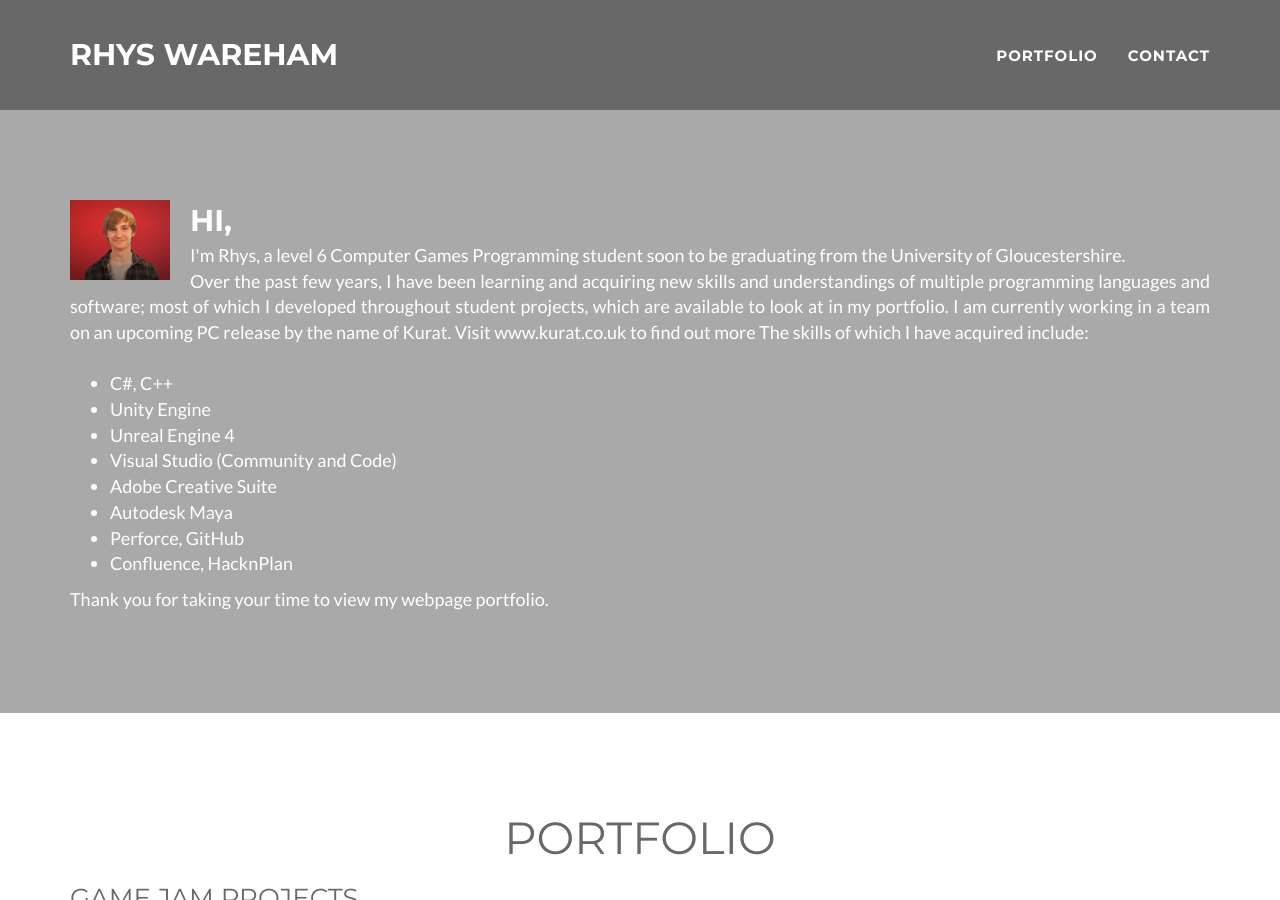
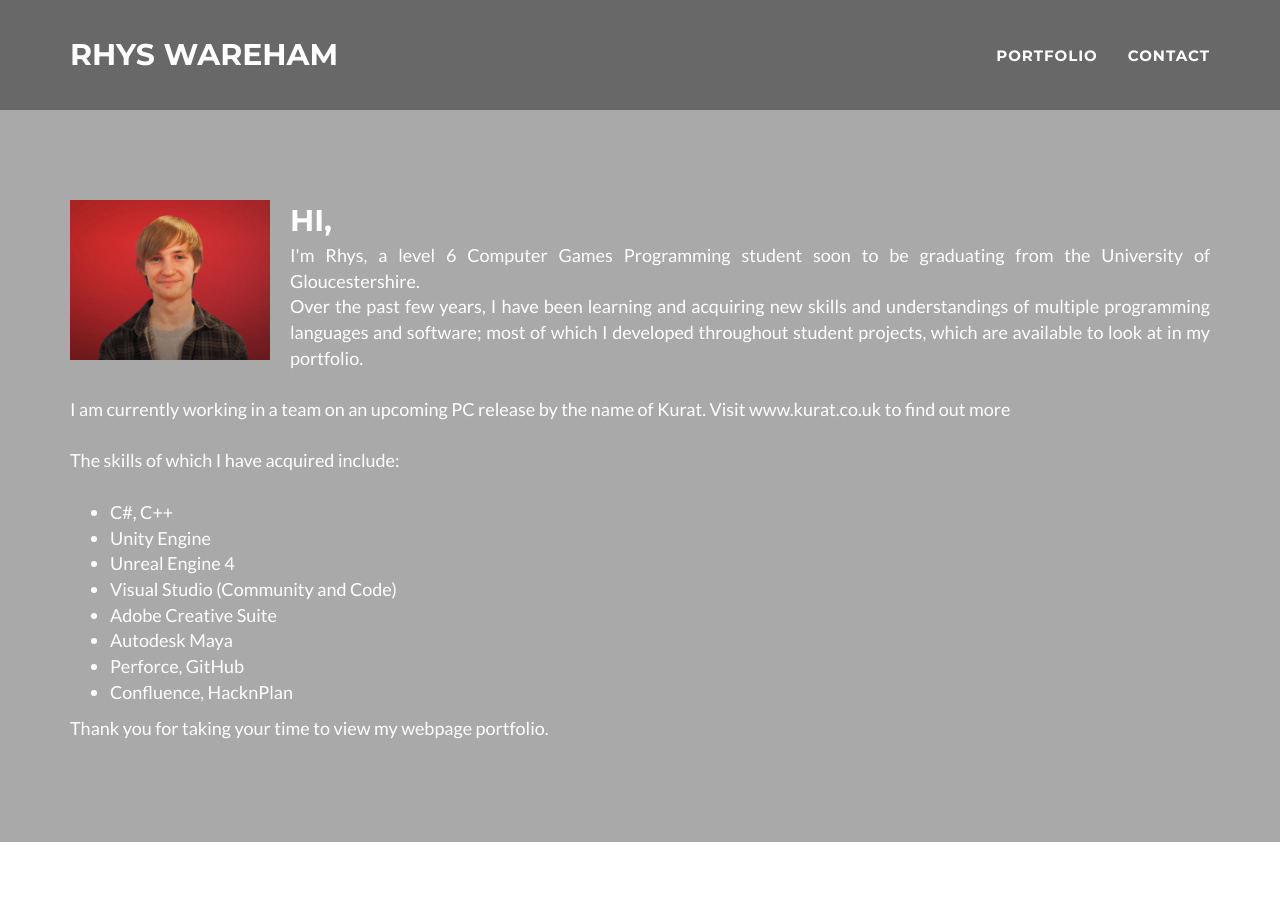
Before and after one commit to RhysWareham/rhyswareham.github.io, a Jekyll site: the page built from index.html, in a window 1280 px wide and 900 px high. Built offline with Jekyll 4.4.1, drawn with Linux system fonts in a browser that asks for light colours; nearby versions of some CDN libraries.

Commit message:
Update header.html

```diff
--- a/_includes/header.html
+++ b/_includes/header.html
@@ -3,12 +3,12 @@
         <div class="container">
             <div class="row">
                 <div class="col-lg-12">
-                    <img class="img-responsive" src="img/Me.png" width="100em" alt="" style="margin-right:20px">
+                    <img class="img-responsive" src="img/Me.png" width="200em" alt="" style="margin-right:20px">
                     <div class="intro-text">
                         <span class="name">Hi,</span>
                         <span class="skills">I'm Rhys, a level 6 Computer Games Programming student soon to be graduating from the University of Gloucestershire.<br>
-							Over the past few years, I have been learning and acquiring new skills and understandings of multiple programming languages and software; most of which I developed throughout student projects, which are available to look at in my portfolio.
-							I am currently working in a team on an upcoming PC release by the name of Kurat. Visit www.kurat.co.uk to find out more
+							Over the past few years, I have been learning and acquiring new skills and understandings of multiple programming languages and software; most of which I developed throughout student projects, which are available to look at in my portfolio. <br><br>
+							I am currently working in a team on an upcoming PC release by the name of Kurat. Visit www.kurat.co.uk to find out more <br><br>
 							The skills of which I have acquired include: <br><br>
 							<ul>
 								<li>C#, C++</li>
```
